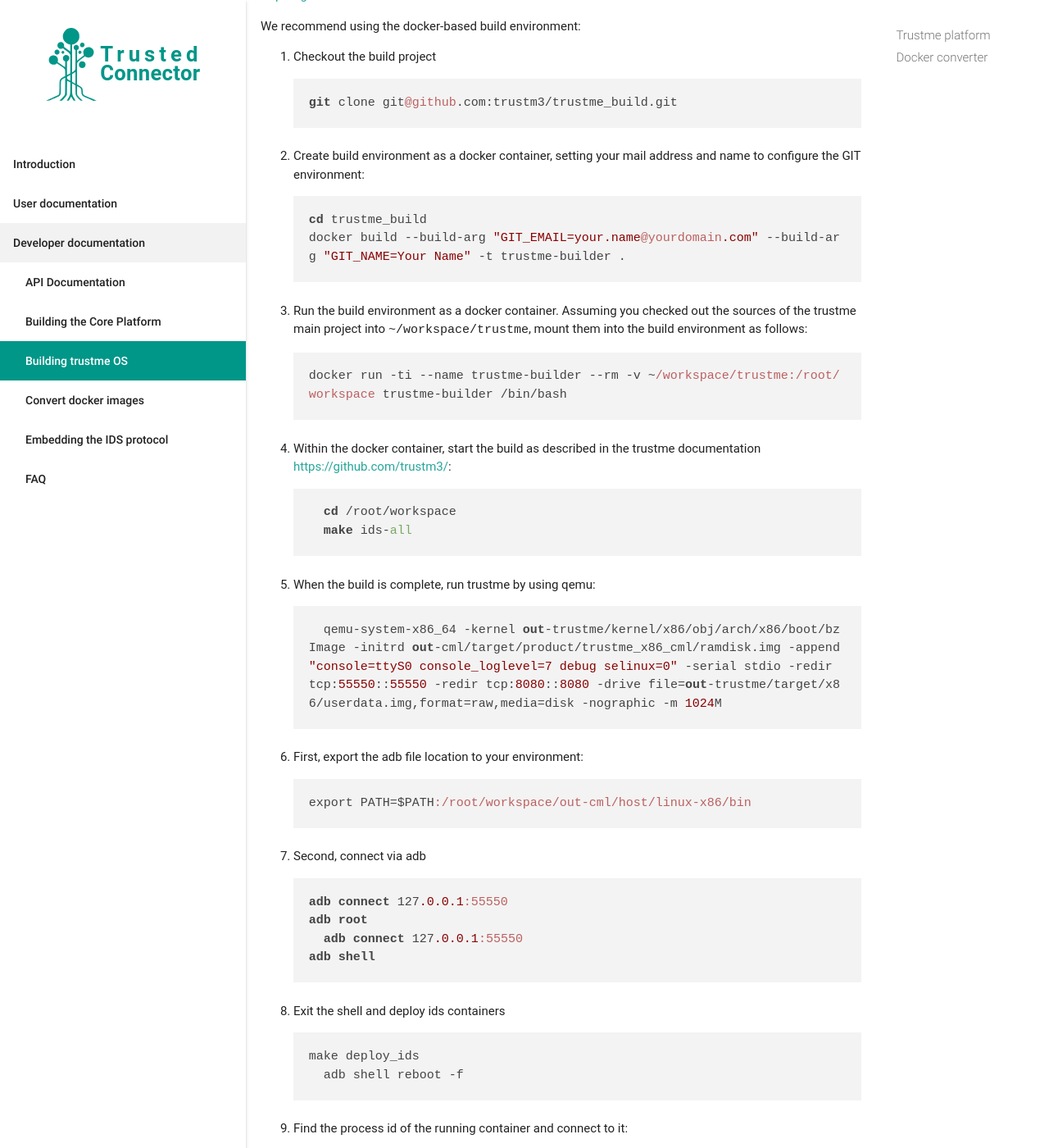
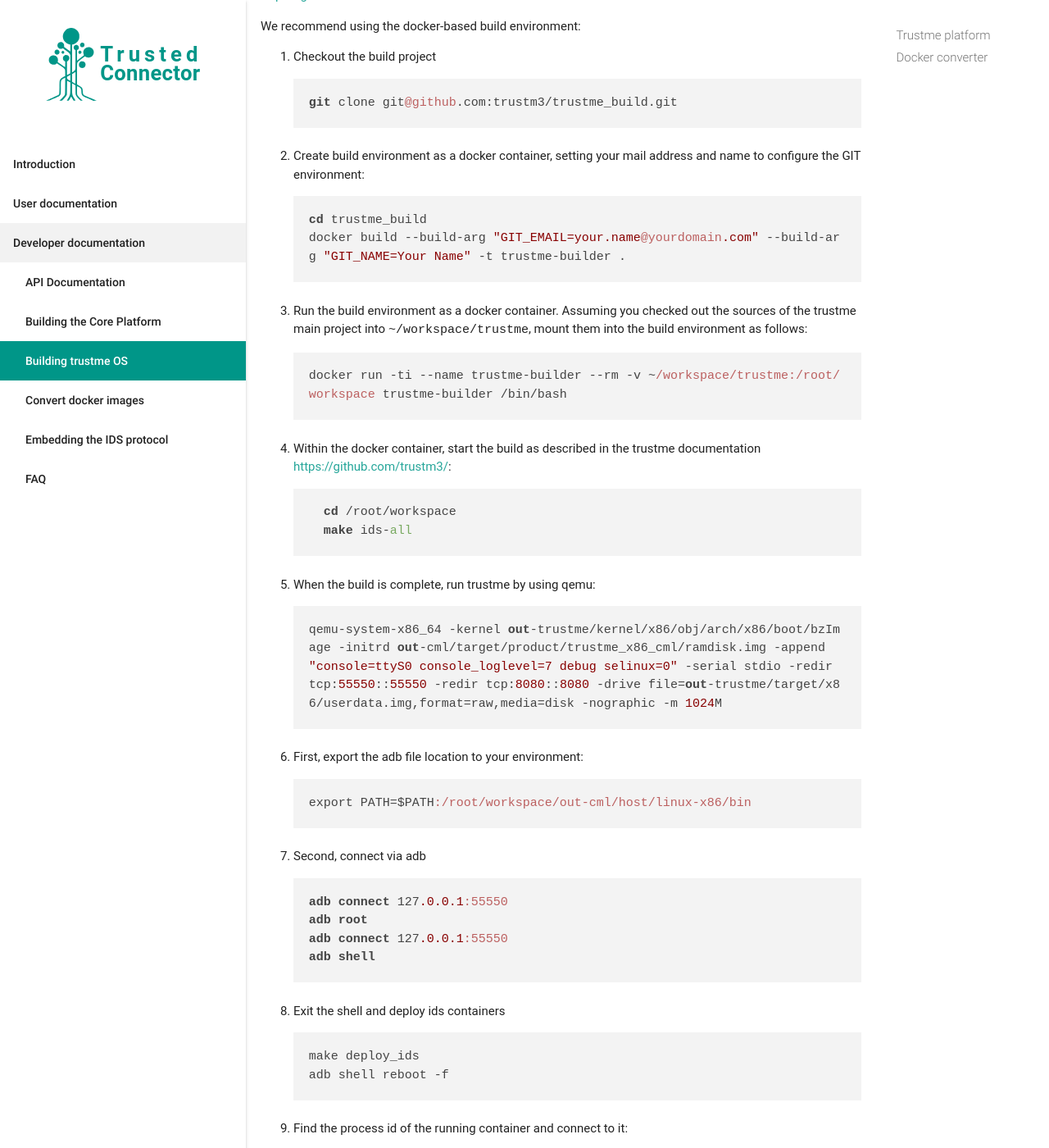
Before and after one commit to industrial-data-space/trusted-connector-documentation, a Jekyll site: the page built from docs/_docs/dev_trustme.md, in a window 1280 px wide and 1400 px high, scrolled down 930 px. Shown: the whole window at 82% size. Built offline with Jekyll 4.4.1, drawn with Linux system fonts in a browser that asks for light colours; some web fonts are replaced; some of the changed text lies outside the part shown.

Commit message:
Fixed Weird Whitespacing

````diff
--- a/docs/_docs/dev_trustme.md
+++ b/docs/_docs/dev_trustme.md
@@ -31,61 +31,61 @@ We recommend using the docker-based build environment:
 
 1. Checkout the build project
 
-	 ```
+	``` bash
    git clone git@github.com:trustm3/trustme_build.git
    ```
 
-1. Create build environment as a docker container, setting your mail address and name to configure the GIT environment:
+2. Create build environment as a docker container, setting your mail address and name to configure the GIT environment:
 
-	 ```
+	``` bash
    cd trustme_build
    docker build --build-arg "GIT_EMAIL=your.name@yourdomain.com" --build-arg "GIT_NAME=Your Name" -t trustme-builder .
    ```
 
-1. Run the build environment as a docker container. Assuming you checked out the sources of the trustme main project into `~/workspace/trustme`, mount them into the build environment as follows:
+3. Run the build environment as a docker container. Assuming you checked out the sources of the trustme main project into `~/workspace/trustme`, mount them into the build environment as follows:
 
-	 ```
+	``` bash
    docker run -ti --name trustme-builder --rm -v ~/workspace/trustme:/root/workspace trustme-builder /bin/bash
 	 ```
 
-1. Within the docker container, start the build as described in the trustme documentation [https://github.com/trustm3/](https://github.com/trustm3/trustme_build/blob/trustme-5.1.1_r38-github/doc/ids-README.md):
+4. Within the docker container, start the build as described in the trustme documentation [https://github.com/trustm3/](https://github.com/trustm3/trustme_build/blob/trustme-5.1.1_r38-github/doc/ids-README.md):
 
-	 ```
+	``` bash
 	 cd /root/workspace
 	 make ids-all
    ```
 
-1. When the build is complete, run trustme by using qemu:
+5. When the build is complete, run trustme by using qemu:
 
-   ```
-	 qemu-system-x86_64 -kernel out-trustme/kernel/x86/obj/arch/x86/boot/bzImage -initrd out-cml/target/product/trustme_x86_cml/ramdisk.img -append "console=ttyS0 console_loglevel=7 debug selinux=0" -serial stdio -redir tcp:55550::55550 -redir tcp:8080::8080 -drive file=out-trustme/target/x86/userdata.img,format=raw,media=disk -nographic -m 1024M
+   ``` bash
+   qemu-system-x86_64 -kernel out-trustme/kernel/x86/obj/arch/x86/boot/bzImage -initrd out-cml/target/product/trustme_x86_cml/ramdisk.img -append "console=ttyS0 console_loglevel=7 debug selinux=0" -serial stdio -redir tcp:55550::55550 -redir tcp:8080::8080 -drive file=out-trustme/target/x86/userdata.img,format=raw,media=disk -nographic -m 1024M
    ```
 
-1. First, export the adb file location to your environment:
+6. First, export the adb file location to your environment:
 
-   ```
+   ``` bash
    export PATH=$PATH:/root/workspace/out-cml/host/linux-x86/bin
    ```
 
-1. Second, connect via adb
+7. Second, connect via adb
 
-	 ```
+	``` bash
    adb connect 127.0.0.1:55550
    adb root
-	 adb connect 127.0.0.1:55550
+   adb connect 127.0.0.1:55550
    adb shell
 	 ```
 
-1. Exit the shell and deploy ids containers
+8. Exit the shell and deploy ids containers
 
-	 ```
+	``` bash
    make deploy_ids
-	 adb shell reboot -f
+   adb shell reboot -f
    ```
 
-1. Find the process id of the running container and connect to it:
+9. Find the process id of the running container and connect to it:
 
-   ```
+   ``` bash
    ps | grep cml-service-container
    cml-run PID /bin/bash --login
    ```
@@ -99,7 +99,7 @@ The different image formats are not relevant to the end user. There is an conver
 
 To build the converter tool, do the following within the build environment:
 
-```
+```bash
 repo sync
 source build/envsetup.sh
 lunch
@@ -107,6 +107,6 @@ lunch
 
 Select `trustme_x86_cml-userdebug`
 
-```
+```bash
 m converter_host
 ```
````
